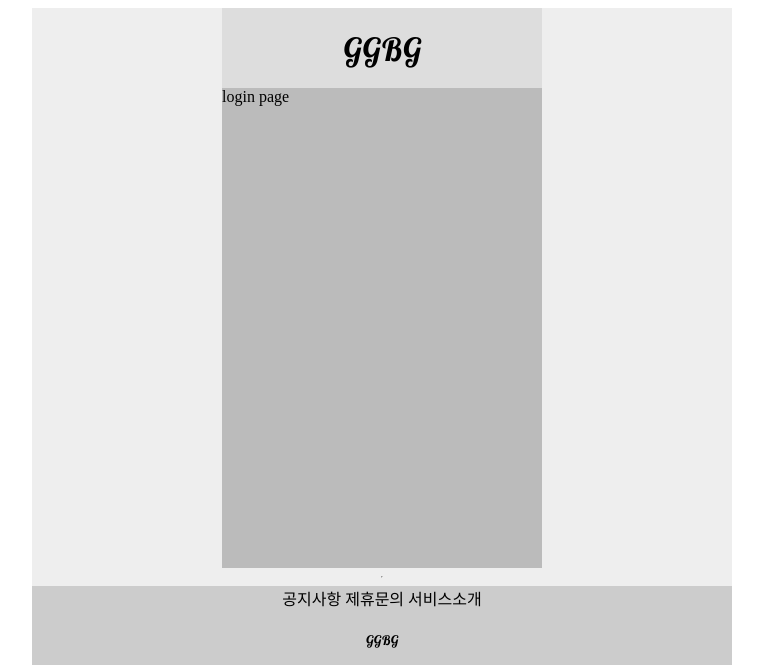
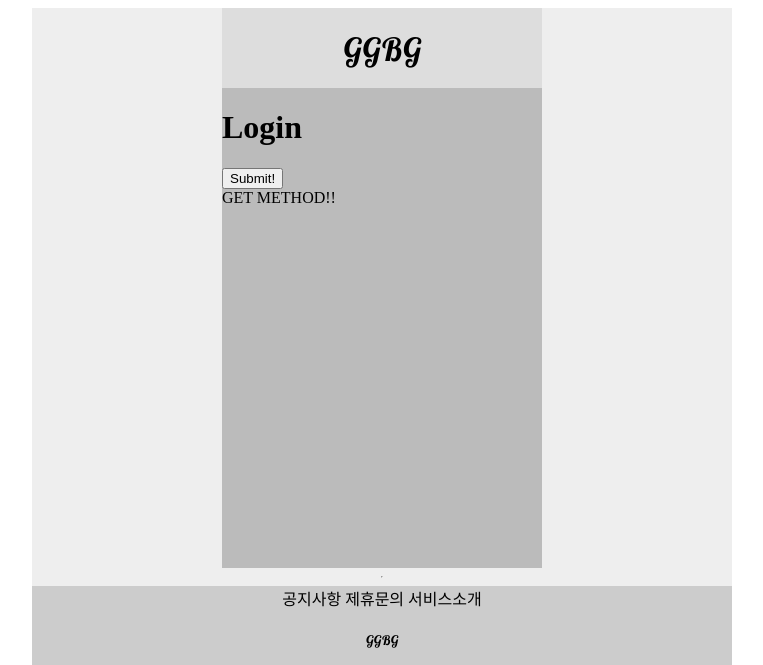
Before and after one commit to codeblue25/django_practice, a Django app: page /account/hello_1ban/ in a window 1280 px wide. Shown: the top 665 px of the page, without its empty margins (258-1021 px from the left). Run offline with Django 3.2, Linux system fonts and the light colour scheme.

Commit message:
Test GET and POST protocol

```diff
--- a/accountapp/templates/accountapp/hello_1ban.html
+++ b/accountapp/templates/accountapp/hello_1ban.html
@@ -1,6 +1,15 @@
 {% extends 'base.html'%}
 
 {% block content %}
-<div class="contents">login page</div>
+<div class="contents">
+    <h1>Login</h1>
+    <form action="/account/hello_1ban/" method="post">
+        {% csrf_token %}
+        <button type="submit">Submit!</button>
+    </form>
+
+        {{ text }}
+
+</div>
 
 {% endblock %}
--- a/accountapp/views.py
+++ b/accountapp/views.py
@@ -5,4 +5,8 @@ from django.shortcuts import render
 
 
 def hello_1ban(request):
-    return render(request, 'accountapp/hello_1ban.html')
+
+    if request.method == 'POST':
+        return render(request, 'accountapp/hello_1ban.html', context={'text': 'POST METHOD!!'})
+    else:
+        return render(request, 'accountapp/hello_1ban.html', context={'text': 'GET METHOD!!'})
```
